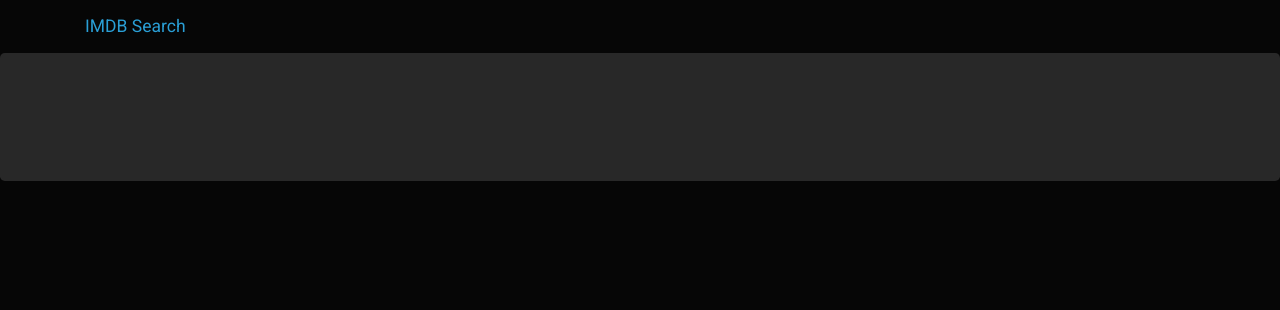
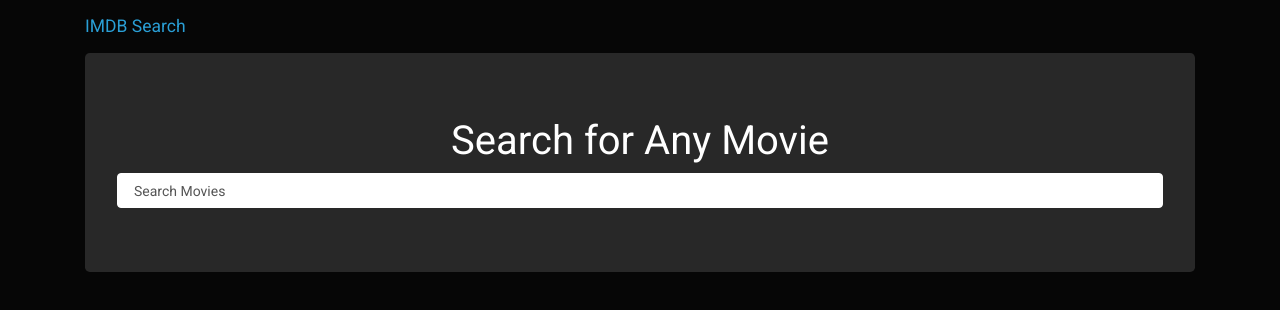
Before and after one commit to dkempton12/imdb-search-app, a plain HTML site: page index.html in a window 1280 px wide. Drawn offline with nearby package versions, Linux system fonts and the light colour scheme.

Commit message:
updated form

```diff
--- a/index.html
+++ b/index.html
@@ -18,9 +18,13 @@
       </div>
     </div>
   </nav>
-
+  <div class="container">
   <div class="jumbotron">
-
+    <h3 class="text-center">Search for Any Movie</h3>
+    <form id="searchForm">
+      <input type="text" class="form-control" id="searchText" placeholder="Search Movies">
+    </form>
+  </div>
   </div>
 
   <script src="https://unpkg.com/axios/dist/axios.min.js"></script>
```
